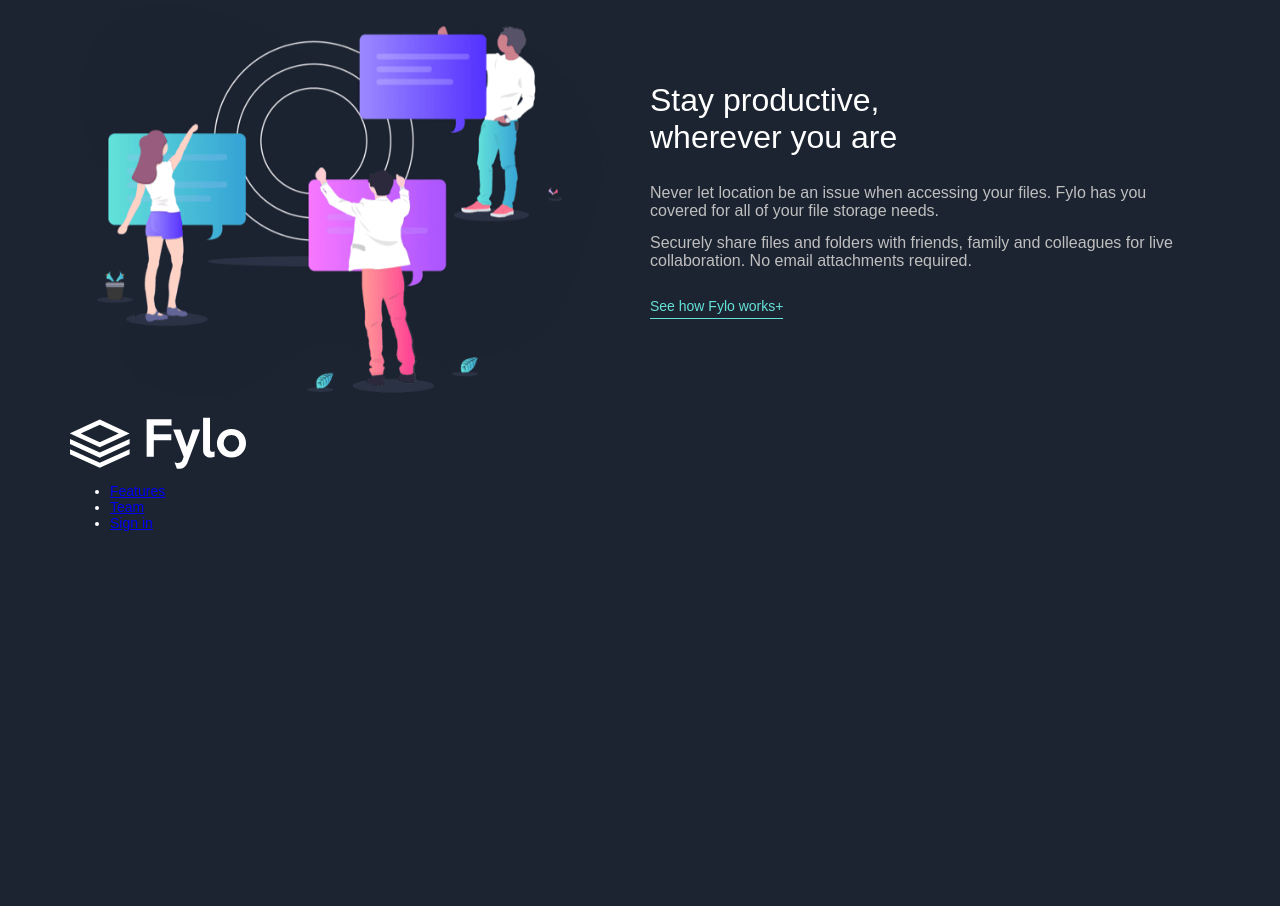
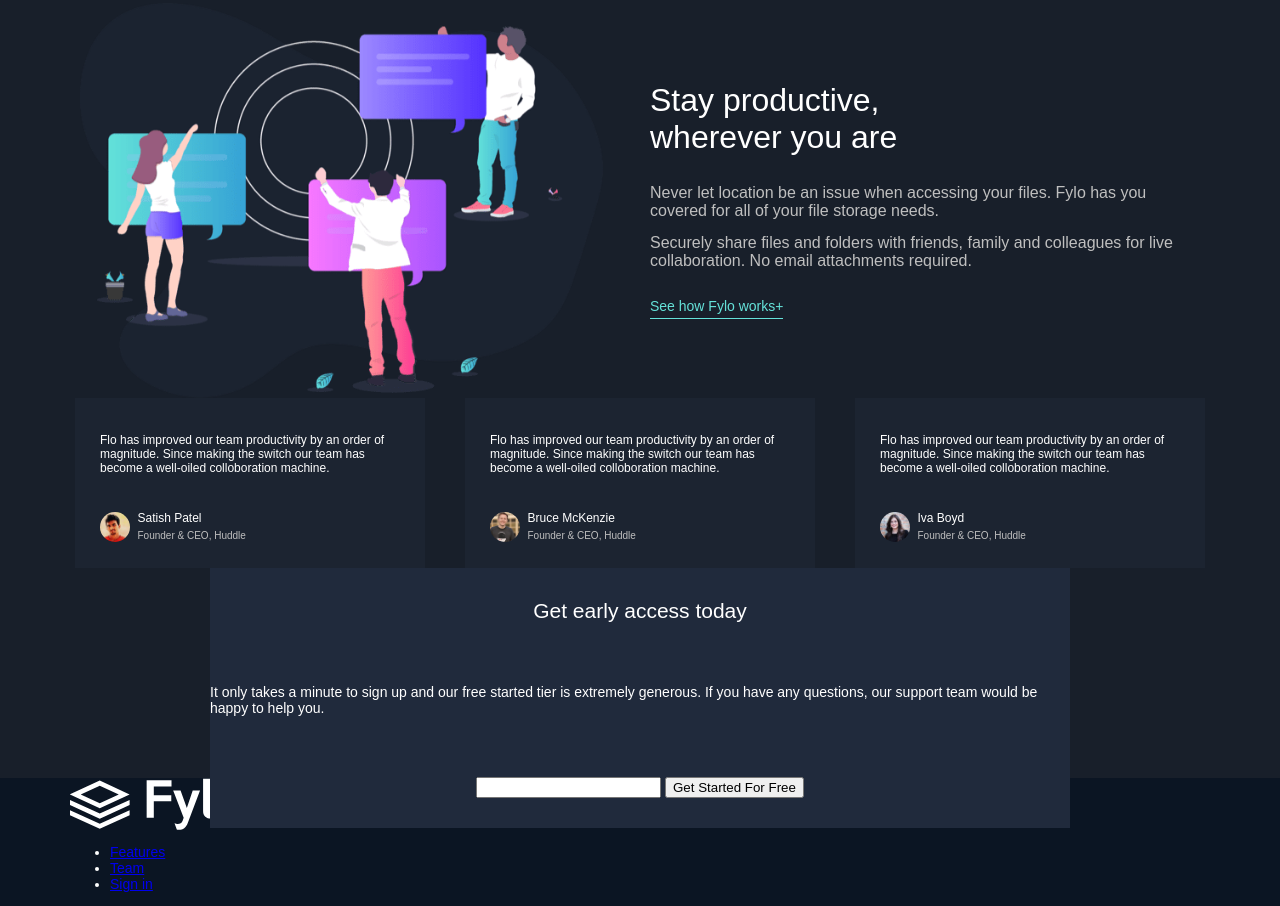
Before and after one commit to sledua/fm-fylo-dark-theme, a website: page app/index.html in a window 1280 px wide. Shown: the part 1378-2284 px from the top of the page. Before the commit the page ends 1923 px from the top, so only its background shows below. Drawn offline with Linux system fonts and the light colour scheme.

Commit message:
feat:
sections l: 70%, m: 0%

```diff
--- a/app/index.html
+++ b/app/index.html
@@ -24,7 +24,6 @@
 				</ul>
 			</nav>
 		</header>
-		<main class="container container--main grid">
 		<section class="grid one">
 			<picture>
 				<img src="img/illustration-intro.png" alt="bg-curvy-desktop">
@@ -35,6 +34,7 @@
 				<button>Get Started</button>
 			</article>
 		</section>
+		<main class="container container--main grid">
 			<section class="grid two">
 				<div class="grid">
 					<picture>
@@ -80,20 +80,56 @@
 					<a href="#">See how Fylo works<span>+</span></a>
 				</article>
 			</section>
-			<section>
-				<!-- дополнить контентом -->
+			<section class="grid four">
 				<article>
-					<p></p>
-					<div>
+					<p>Flo has improved our team productivity by an order of magnitude. Since making the switch our team has become a well-oiled colloboration machine.</p>
+					<div class="grid grid--thumbs">
 						<div class="thumb">
-							<img src="" alt="">
+							<img src="img/profile-1.jpg" alt="Satish Patel">
 						</div>
-						<h4></h4>
-						<p></p>
+						<div class="info">
+							<h4>Satish Patel</h4>
+							<p>Founder & CEO, Huddle</p>
+						</div>
+					</div>
+				</article>
+				<article>
+					<p>Flo has improved our team productivity by an order of magnitude. Since making the switch our team has become a well-oiled colloboration machine.</p>
+					<div class="grid grid--thumbs">
+						<div class="thumb">
+							<img src="img/profile-2.jpg" alt="Satish Patel">
+						</div>
+						<div class="info">
+							<h4>Bruce McKenzie</h4>
+							<p>Founder & CEO, Huddle</p>
+						</div>
+					</div>
+				</article>
+				<article>
+					<p>Flo has improved our team productivity by an order of magnitude. Since making the switch our team has become a well-oiled colloboration machine.</p>
+					<div class="grid grid--thumbs">
+						<div class="thumb">
+							<img src="img/profile-3.jpg" alt="Satish Patel">
+						</div>
+						<div class="info">
+							<h4>Iva Boyd</h4>
+							<p>Founder & CEO, Huddle</p>
+						</div>
 					</div>
 				</article>
 			</section>
+			<section class="grid subscribe">
+				<div class="grid ower">
+					<h2>Get early access today</h2>
+					<p>It only takes a minute to sign up and our free started tier is extremely generous. If you have any questions, our support team would be happy to help you.</p>
+					<form action="">
+						<input type="text">
+						<button>Get Started For Free</button>
+					</form>
+				</div>
+			</section>
 		</main>
+
 		<footer class="container container--footer">
 			<div>
 				<img src="img/logo.svg" alt="logo" class="logo">
--- a/app/scss/_vars.scss
+++ b/app/scss/_vars.scss
@@ -1,7 +1,7 @@
 $openSans-Regular: "OpenSans-Regular", sans-serif;
-$openSans-Bold: "OpenSans-Bold";
-$raleway-Regular: "Raleway-Regular";
-$raleway-Bold: "Raleway-Bold";
+$openSans-Bold: "OpenSans-Bold", sans-serif;
+$raleway-Regular: "Raleway-Regular", sans-serif;
+$raleway-Bold: "Raleway-Bold", sans-serif;
 
 $accent: orange;
 $fa-font-path: "/fonts/webfonts";
--- a/app/scss/main.scss
+++ b/app/scss/main.scss
@@ -30,7 +30,9 @@
 	grid-template-rows: min-content 1fr;
 	grid-template-areas:
 	'header'
+	'intro'
 	'content'
+	'sub'
 	'footer';
 }
 header {
@@ -40,9 +42,7 @@
 main {
 	grid-area: content;
 }
-footer {
-	grid-area: footer;
-}
+
 .grid {
 	display: inline-grid;
 }
@@ -85,10 +85,11 @@
 	}
 	&--main {
 		max-width: 100%;
-		background-color: $intro_bg;
+		background-color: $main_bg;
 	}
 }
 .one {
+	grid-area: intro;
 	grid-template-areas:
 	'image'
 	'content';
@@ -96,11 +97,10 @@
 	position: relative;
 	&::after {
 		content: "";
-    background-image: url(../../img/bg-curvy-desktop.svg);
-    height: 28rem;
+    background: url(../../img/bg-curvy-desktop.svg) no-repeat center top;
+    height: 27rem;
     max-width: 100%;
-    background-size: cover;
-    background-repeat: no-repeat;
+    background-size: 100% 100%;
     position: absolute;
     bottom: 0;
     right: 0;
@@ -196,4 +196,73 @@
 		}
 	}
 }
+.four {
+	grid-template-columns: (repeat(3, minmax(0,35rem)));
+	grid-template-rows: 17rem;
+	justify-content: center;
+	gap: 4rem;
+	> article {
+		display: grid;
+		justify-content: space-between;
+		background-color: $intro_bg;
+		padding: 3.5rem 2.5rem 1.3rem;
+		> p {
+			font-size: 1.2rem;
+		}
+		> .grid {
+			&--thumbs {
+				width: 100%;
+				grid-template-columns: 3rem 1fr;
+				align-items: center;
+				gap: 0.75rem;
+				> .thumb {
+					width: 3rem;
+					height: 3rem;
+					overflow: hidden;
+					border-radius: 50%;
+					> img {
+						height: 100%;
+						margin: 0 auto;
+					}
+				}
+				> .info {
+					> h4 {
+						font-size: 1.2rem;
+						font-family: $raleway-Bold;
+						margin: 0;
+						padding-bottom: 0.35rem;
+					}
+					> p {
+						font-size: 1rem;
+						line-height: 1.4;
+						color: darken($white, 25%)
+					}
+				}
+			}
+		}
+	}
+}
+.subscribe {
+	justify-content: center;
+	margin-bottom: -5rem;
+	z-index: 3;
+	.ower{
+		grid-area: sub;
+
+		justify-items: center;
+		align-items: center;
+		z-index: 3;
+		max-width: 86rem;
+		height: 26rem;
+		background-color: $testimonials_bg;
+		z-index: 2;
+	}
+
+}
+.container--footer {
+	grid-area: footer;
+	z-index: 2;
+	background-color: $footer_bg;
+	max-width: 100%;
+}
 @import "media";
```
Also changed, not shown: app/css/main.css. Lines whose indentation alone changed are shown as unchanged.
